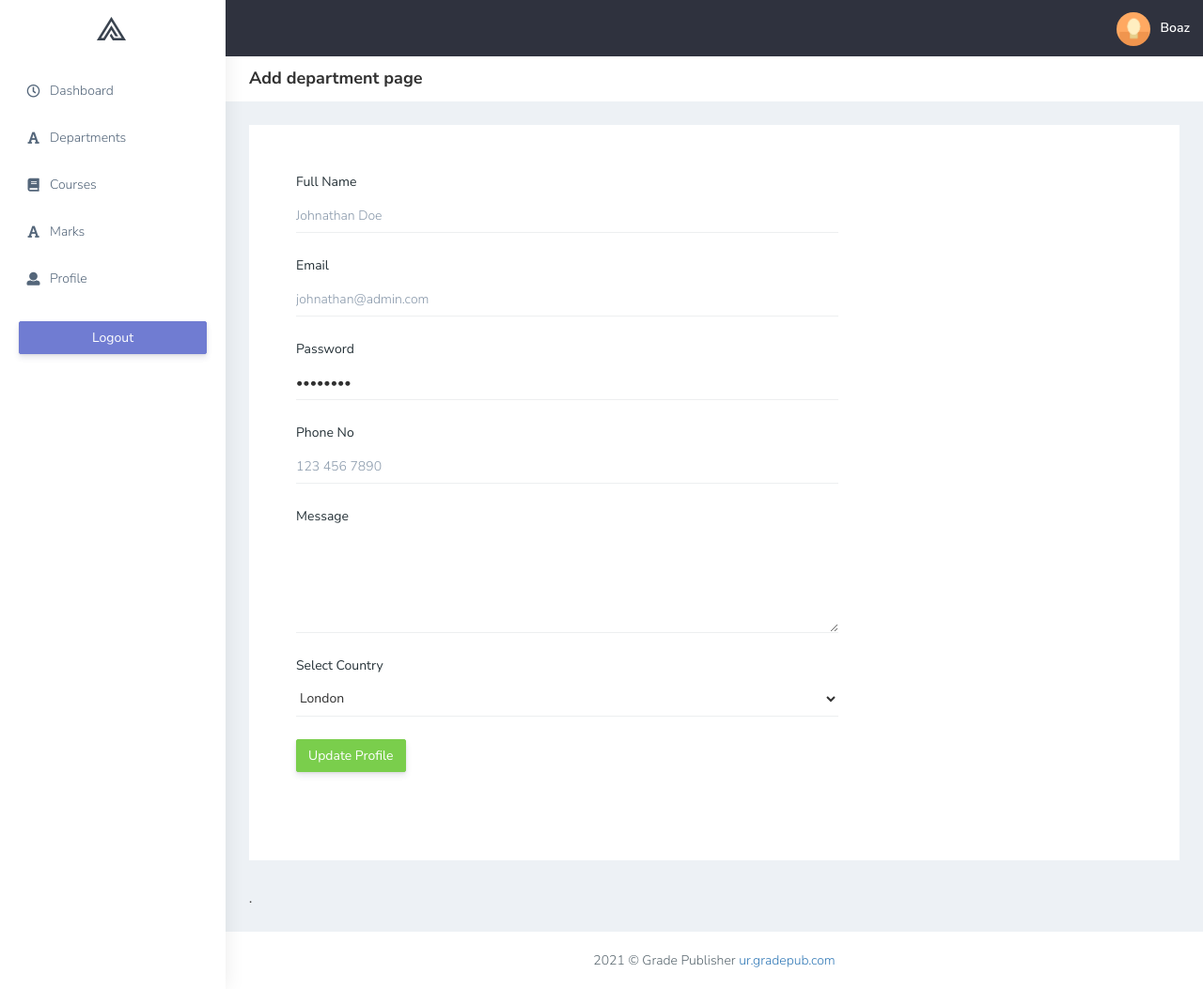
After one commit to CYIMANA-Faisal/gradePublishingApp, a Django app: page /departments/add in a window 1280 px wide. The commit adds this page. Shown: the whole page at 94% size. Run offline with Django 3.2, Linux system fonts and the light colour scheme; some libraries are stand-ins or nearby versions.

Commit message:
added the project templates

```diff
--- a/gradePublishingApp/urls.py
+++ b/gradePublishingApp/urls.py
@@ -6,7 +6,9 @@ urlpatterns = [
     path('dashboard/', views.dashboard, name='dashboard'),
     path('profile/', views.profile, name='profile'),
     path('departments/', views.department, name='department'),
+    path('departments/add', views.departmentAdd, name='addDepartment'),
     path('courses/', views.courses, name='courses'),
+    path('courses/add', views.addCourse, name='addCourse'),
     path('admin/', admin.site.urls),
 ]
 handler404 = "gradePublishingApp.views.page_not_found_view"
--- a/gradePublishingApp/views.py
+++ b/gradePublishingApp/views.py
@@ -29,6 +29,12 @@ def department(request):
     return render(request, 'departments.html', context)
 
 
+def departmentAdd(request):
+    context = {
+    }
+    return render(request, 'add-department.html', context)
+
+
 def courses(request):
     courses = Course.objects.all()
     context = {
@@ -37,5 +43,12 @@ def courses(request):
     return render(request, 'courses.html', context)
 
 
+def addCourse(request):
+
+    context = {
+    }
+    return render(request, 'add-course.html', context)
+
+
 def page_not_found_view(request, exception):
     return render(request, '404.html', status=404)
--- /dev/null
+++ b/templates/add-department.html
@@ -0,0 +1,78 @@
+{% extends 'base.html' %}
+{% block pagetitle %}
+    Add department
+{% endblock pagetitle %}
+
+{% block breadcumb %}
+    Add department page
+{% endblock breadcumb %}
+
+{% block content %}
+    <div class="row">
+        <div class="col-sm-12">
+            <div class="white-box">
+                <div class="col-lg-8 col-xlg-9 col-md-12">
+                    <div class="card">
+                        <div class="card-body">
+                            <form class="form-horizontal form-material">
+                                <div class="form-group mb-4">
+                                    <label class="col-md-12 p-0">Full Name</label>
+                                    <div class="col-md-12 border-bottom p-0">
+                                        <input type="text" placeholder="Johnathan Doe"
+                                            class="form-control p-0 border-0"> </div>
+                                </div>
+                                <div class="form-group mb-4">
+                                    <label for="example-email" class="col-md-12 p-0">Email</label>
+                                    <div class="col-md-12 border-bottom p-0">
+                                        <input type="email" placeholder="johnathan@admin.com"
+                                            class="form-control p-0 border-0" name="example-email"
+                                            id="example-email">
+                                    </div>
+                                </div>
+                                <div class="form-group mb-4">
+                                    <label class="col-md-12 p-0">Password</label>
+                                    <div class="col-md-12 border-bottom p-0">
+                                        <input type="password" value="password" class="form-control p-0 border-0">
+                                    </div>
+                                </div>
+                                <div class="form-group mb-4">
+                                    <label class="col-md-12 p-0">Phone No</label>
+                                    <div class="col-md-12 border-bottom p-0">
+                                        <input type="text" placeholder="123 456 7890"
+                                            class="form-control p-0 border-0">
+                                    </div>
+                                </div>
+                                <div class="form-group mb-4">
+                                    <label class="col-md-12 p-0">Message</label>
+                                    <div class="col-md-12 border-bottom p-0">
+                                        <textarea rows="5" class="form-control p-0 border-0"></textarea>
+                                    </div>
+                                </div>
+                                <div class="form-group mb-4">
+                                    <label class="col-sm-12">Select Country</label>
+
+                                    <div class="col-sm-12 border-bottom">
+                                        <select class="form-select shadow-none p-0 border-0 form-control-line">
+                                            <option>London</option>
+                                            <option>India</option>
+                                            <option>Usa</option>
+                                            <option>Canada</option>
+                                            <option>Thailand</option>
+                                        </select>
+                                    </div>
+                                </div>
+                                <div class="form-group mb-4">
+                                    <div class="col-sm-12">
+                                        <button class="btn btn-success">Update Profile</button>
+                                    </div>
+                                </div>
+                            </form>
+                        </div>
+                    </div>
+                </div>
+            </div>
+        </div>
+    </div>.
+
+
+{% endblock content %}
--- a/templates/courses.html
+++ b/templates/courses.html
@@ -11,7 +11,11 @@
     <div class="row">
         <div class="col-sm-12">
             <div class="white-box">
-                <h3 class="box-title">List of courses</h3>
+                <div class="col-lg-4 col-md-12">
+                    <div class="white-box analytics-info">
+                        <a href="/courses/add" class="btn d-grid btn-success text-white" target="_blank">+ Add course</a>
+                    </div>
+                </div>
                 <div class="table-responsive">
                     <table class="table text-nowrap">
                         <thead>
--- a/templates/side-navbar.html
+++ b/templates/side-navbar.html
@@ -41,6 +41,16 @@
         <li class="sidebar-item">
           <a
             class="sidebar-link waves-effect waves-dark sidebar-link"
+            href="/departments"
+            aria-expanded="false"
+          >
+            <i class="fa fa-font" aria-hidden="true"></i>
+            <span class="hide-menu">Marks</span>
+          </a>
+        </li>
+        <li class="sidebar-item">
+          <a
+            class="sidebar-link waves-effect waves-dark sidebar-link"
             href="/profile"
             aria-expanded="false"
           >
--- a/templates/top-header.html
+++ b/templates/top-header.html
@@ -8,18 +8,13 @@
       <!-- ============================================================== -->
       <!-- Logo -->
       <!-- ============================================================== -->
-      <a class="navbar-brand" href="dashboard.html">
+      <a class="navbar-brand justify-content-center" href="dashboard.html">
         <!-- Logo icon -->
         <b class="logo-icon">
           <!-- Dark Logo icon -->
           <img src="{% static 'plugins/images/logo-icon.png' %}" alt="homepage" />
         </b>
         <!--End Logo icon -->
-        <!-- Logo text -->
-        <span class="logo-text">
-          <!-- dark Logo text -->
-          <img src="{% static 'plugins/images/logo-text.png' %}" alt="homepage" />
-        </span>
       </a>
       <!-- ============================================================== -->
       <!-- End Logo -->
@@ -57,18 +52,18 @@
         <!-- ============================================================== -->
         <!-- Search -->
         <!-- ============================================================== -->
-        <li class="in">
-          <form role="search" class="app-search d-none d-md-block me-3">
-            <input
-              type="text"
-              placeholder="Search..."
-              class="form-control mt-0"
-            />
-            <a href="" class="active">
-              <i class="fa fa-search"></i>
-            </a>
-          </form>
-        </li>
+<!--        <li class="in">-->
+<!--          <form role="search" class="app-search d-none d-md-block me-3">-->
+<!--            <input-->
+<!--              type="text"-->
+<!--              placeholder="Search..."-->
+<!--              class="form-control mt-0"-->
+<!--            />-->
+<!--            <a href="" class="active">-->
+<!--              <i class="fa fa-search"></i>-->
+<!--            </a>-->
+<!--          </form>-->
+<!--        </li>-->
         <!-- ============================================================== -->
         <!-- User profile and search -->
         <!-- ============================================================== -->
```
Also changed, not shown: myapp/models.py (+10 -0 lines), templates/add-course.html (added, +76 -0 lines), templates/department-cards.html (deleted, +0 -7 lines), templates/departments.html (+5 -5 lines), myapp/migrations/0001_initial.py.
